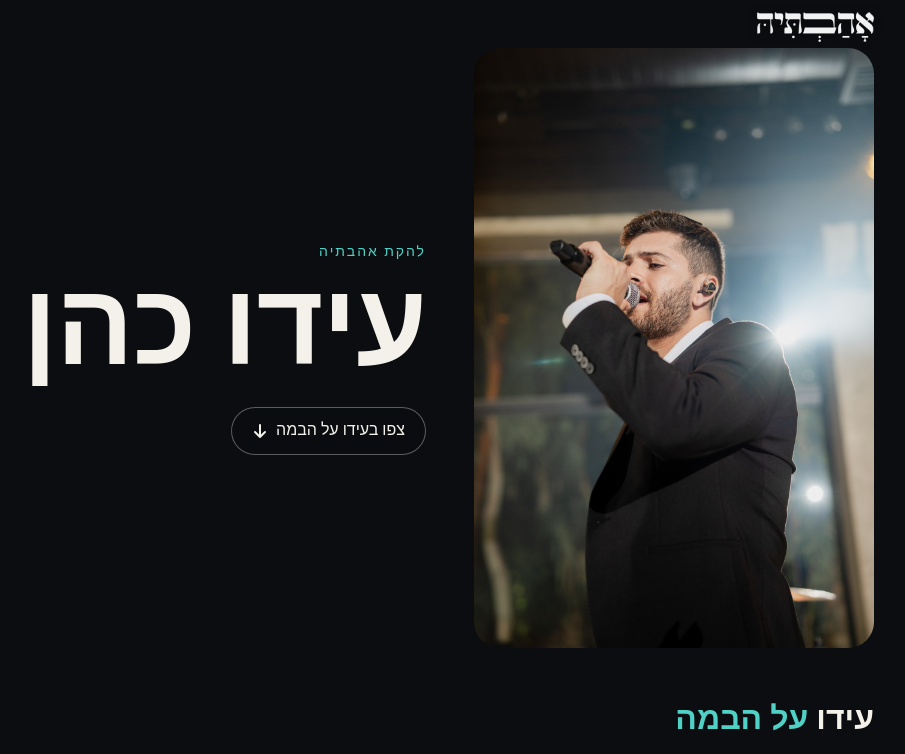
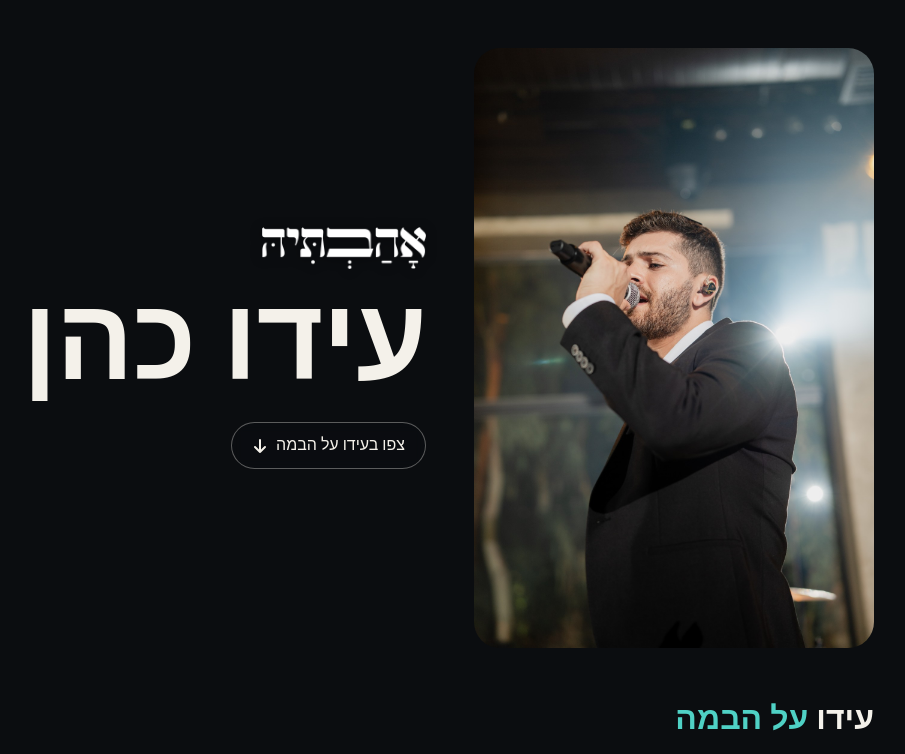
Before and after one commit to sroryinon-cyber/singers, a plain HTML site: page docs/ido-cohen/index.html in a window 1280 px wide. Shown: the top 754 px of the page, without its empty margins (270-1175 px from the left). Drawn offline with Linux system fonts and the light colour scheme.

Commit message:
Show the logo above the singer's name instead of the band text
Co-Authored-By: Claude Fable 5.2 <noreply@anthropic.com>

```diff
--- a/docs/ido-cohen/index.html
+++ b/docs/ido-cohen/index.html
@@ -46,14 +46,8 @@ a{color:inherit}
   content:"";position:absolute;inset:0;
   background:linear-gradient(to bottom,rgba(11,13,16,.15) 0%,rgba(11,13,16,0) 30%,rgba(11,13,16,.72) 70%,var(--bg) 100%);
 }
-.logo{
-  position:absolute;z-index:2;top:calc(16px + env(safe-area-inset-top));inset-inline-start:var(--gutter);
-  height:30px;width:auto;opacity:.95;filter:drop-shadow(0 1px 6px rgba(0,0,0,.45));
-}
 .hero-text{position:relative;z-index:1;width:100%;padding:0 var(--gutter) 34px}
-.eyebrow{
-  margin:0 0 6px;font-size:14px;font-weight:500;letter-spacing:.14em;color:var(--accent);
-}
+.eyebrow{display:block;height:34px;width:auto;margin:0 0 12px;filter:drop-shadow(0 1px 6px rgba(0,0,0,.45))}
 h1{
   margin:0;font-weight:800;line-height:1;
   font-size:clamp(52px,16vw,104px);letter-spacing:-.01em;text-wrap:balance;
@@ -161,11 +155,11 @@ dialog.player.wide .frame{width:min(100%,1100px,calc((100dvh - 76px) * 16 / 9));
   body{font-size:18px}
   .hero{min-height:0;align-items:center;max-width:1040px;margin-inline:auto;padding:48px var(--gutter) 8px;gap:48px}
   .hero::after{display:none}
-  .logo{top:12px}
   .hero-img{position:static;flex:none;width:400px;height:auto;aspect-ratio:2/3;border-radius:26px}
   .hero-text{padding:0}
   h1{font-size:clamp(72px,9vw,120px)}
   .tagline{font-size:22px}
+  .eyebrow{height:42px;margin-bottom:16px}
   h2{font-size:32px}
   .featured-wrap{margin-bottom:14px}
   .videos{
@@ -187,10 +181,9 @@ dialog.player.wide .frame{width:min(100%,1100px,calc((100dvh - 76px) * 16 / 9));
 <body>
 
 <header class="hero">
-  <img class="logo" src="../images/logo-white.png" alt="להקת אהבתיה" width="720" height="184">
   <img class="hero-img" src="../images/ido-cohen.jpg" alt="עידו כהן שר על הבמה" style="object-position:50% 22%" fetchpriority="high">
   <div class="hero-text">
-    <p class="eyebrow">להקת אהבתיה</p>
+    <img class="eyebrow" src="../images/logo-white.png" alt="להקת אהבתיה" width="720" height="184">
     <h1>עידו כהן</h1>
 
     <a class="scroll-cue" href="#videos">
```
Also changed, not shown: template.html (+3 -10 lines).
